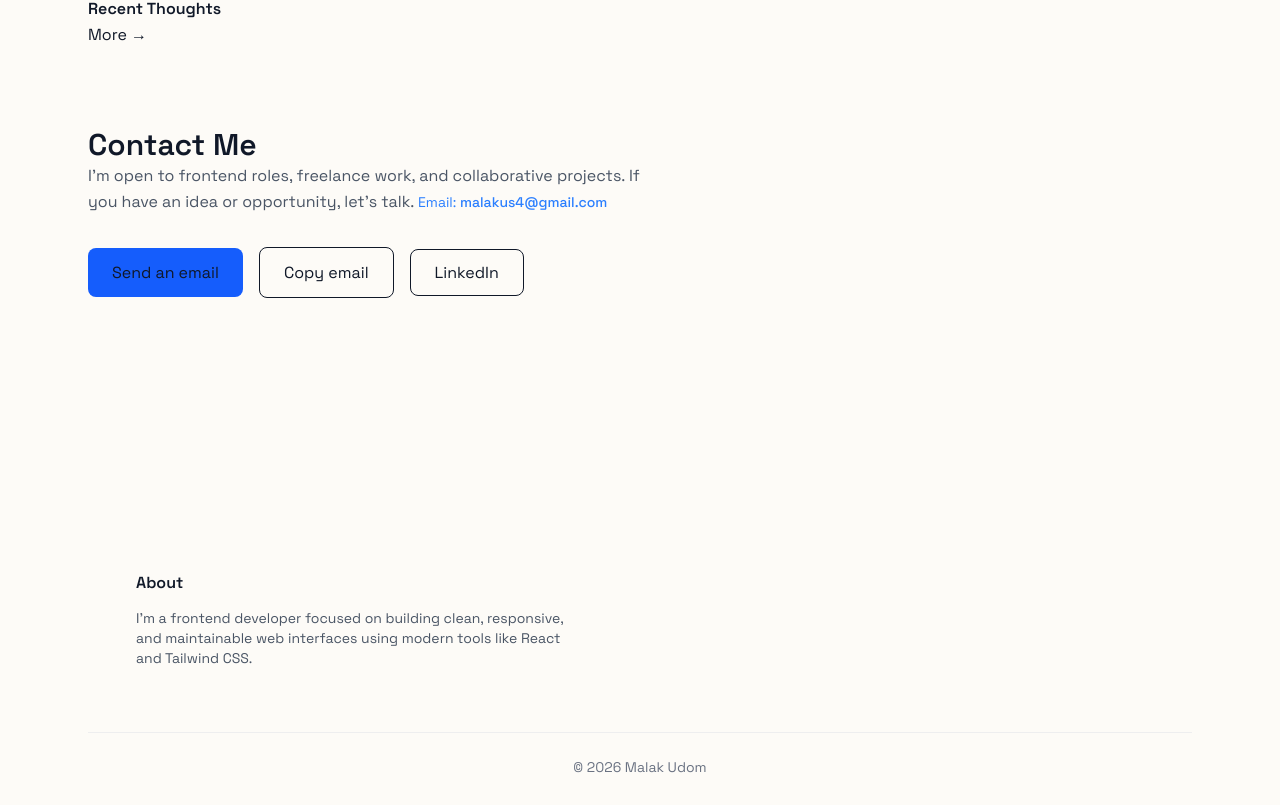
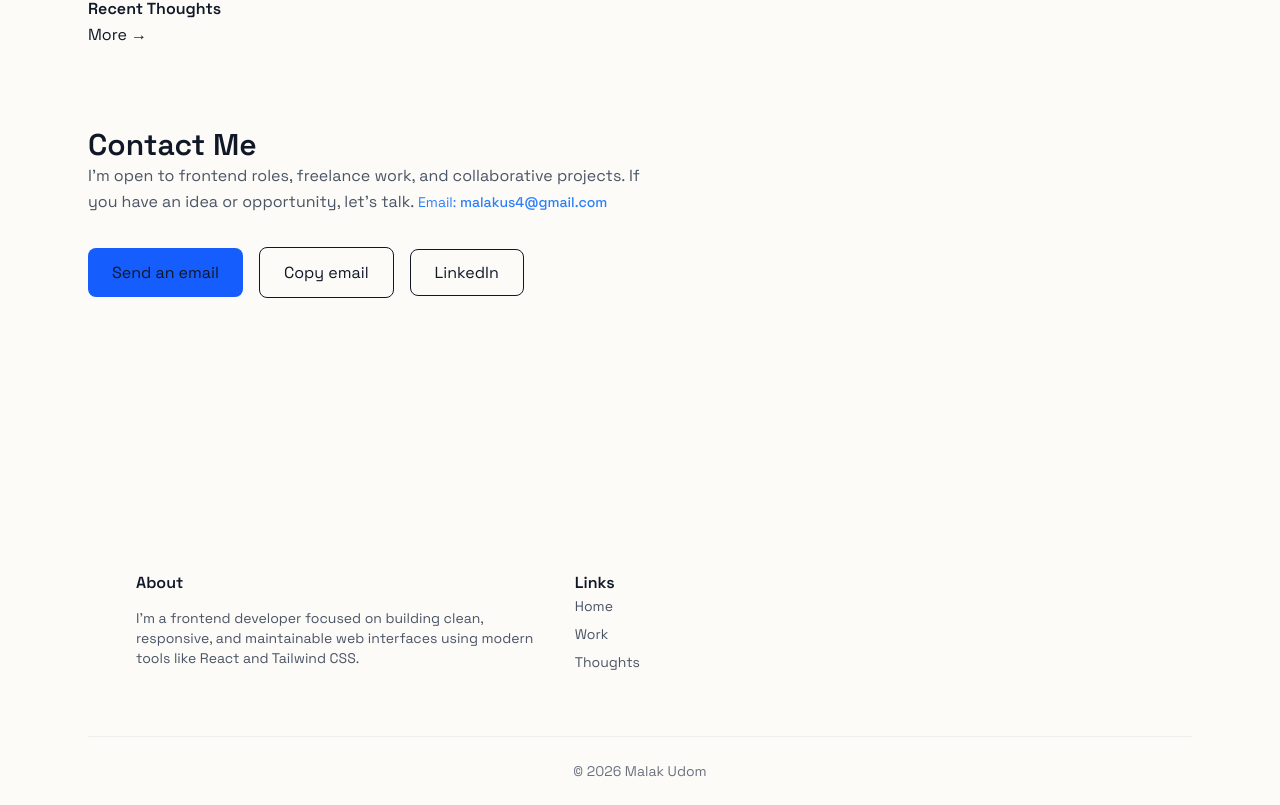
Before and after one commit to malakus4/portfolio-react, a React (Vite) app: page / in a window 1280 px wide. Shown: the part 2156-2961 px from the top of the page. Built offline with nearby package versions, Linux system fonts and the light colour scheme.

Commit message:
feat: add Links section to Footer

```diff
--- a/src/components/footer/Footer.jsx
+++ b/src/components/footer/Footer.jsx
@@ -1,6 +1,7 @@
 import React from 'react'
 import FooterCopyright from './FooterCopyright'
 import FooterAbout from './FooterAbout'
+import FooterLinks from './FooterLinks'
 
 function Footer() {
   return (
@@ -11,8 +12,9 @@ function Footer() {
         <div className="flex flex-col gap-10 lg:flex-row lg:justify-between">
 
           {/* About + Links */}
-          <div className="flex flex-col gap-8 lg:w-1/2">
+          <div className="flex flex-row gap-8 justify-around lg:w-1/2">
             <FooterAbout/>
+            <FooterLinks/>
 
 
 
--- /dev/null
+++ b/src/components/footer/FooterLinks.jsx
@@ -0,0 +1,16 @@
+import { Link } from "react-router-dom";
+
+function FooterLinks() {
+  return (
+    <div>
+      <h3 className="font-semibold text-gray-900">Links</h3>
+      <ul className="mt-3 space-y-2 text-sm text-gray-600">
+        <li><Link to="/" className="hover:text-gray-900">Home</Link></li>
+        <li><Link to="/work" className="hover:text-gray-900">Work</Link></li>
+        <li><Link to="/thoughts" className="hover:text-gray-900">Thoughts</Link></li>
+      </ul>
+    </div>
+  );
+}
+
+export default FooterLinks;
```
